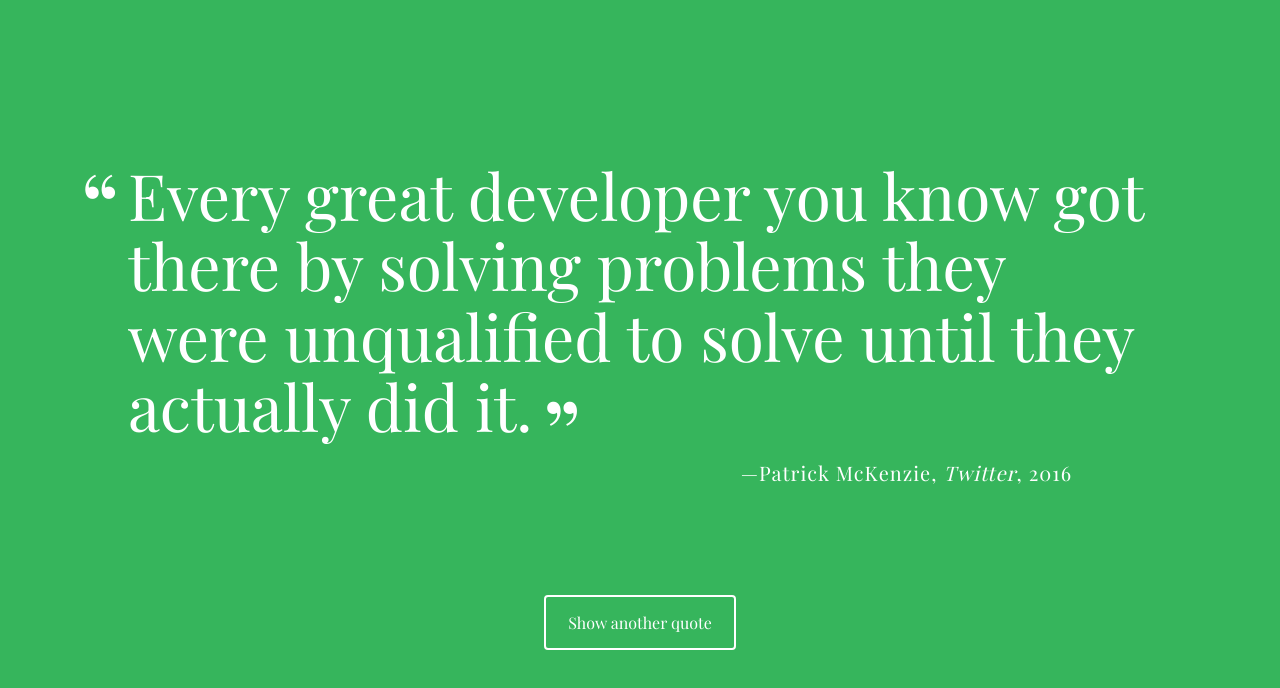
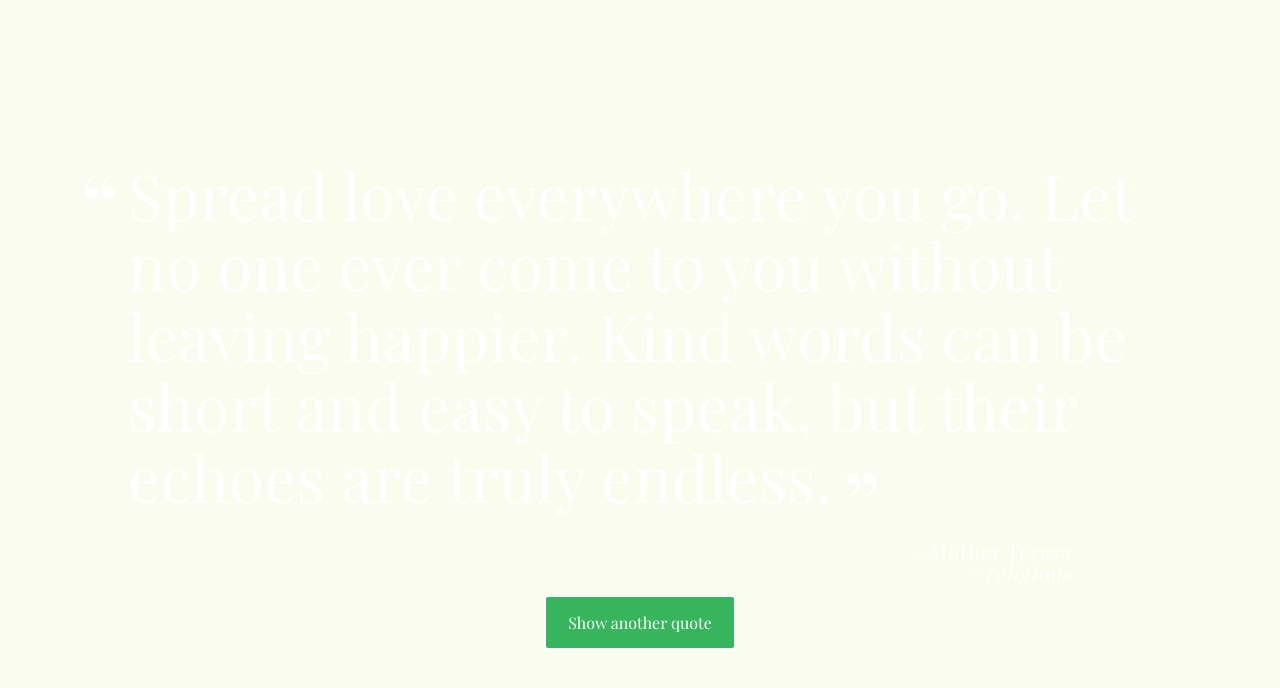
Before and after one commit to Peterturn/UnitOneRandomQuoteGen, a plain HTML site: page index.html in a window 1280 px wide. Both pictures are taken after a click on the button "Show another quote". Drawn offline with nearby package versions, Linux system fonts and the light colour scheme; a web font is replaced by a local one.

Commit message:
finishing touches to the code.
worked on random color function and the interval function as well.

```diff
--- a/css/styles.css
+++ b/css/styles.css
@@ -62,12 +62,19 @@ body {
 }
 
 .citation:before {
-  content: ", ";
+  content: " ~";
   font-style: normal;
 }
+.tag {
+  font-style: italic;
+}
 
+.tag:before {
+  content: "#";
+  font-style: normal;
+}
 .year:before {
-  content: ", ";
+  content: " ";
   font-style: normal;
 }
 
--- a/js/script.js
+++ b/js/script.js
@@ -3,158 +3,159 @@ Treehouse FSJS Techdegree:
 project 1 - A Random Quote Generator
 ******************************************/
 
-// Study guide for this project - https://drive.google.com/file/d/1s5grutGuQFwJcQP8bFwEI69Q8FCkGdDk/view?usp=sharing
-
-
-/***
-  Create the array of quote objects and name it `quotes`.
-  Add at least five quote objects to the `quotes` array.
-  Give each quote object a `quote` and `source` property.
-  Add the `citation` property to at least one object in the array.
-  Add the `year` property to at least one object in the array.
-  Use console.log() to log your array of quotes to the console.
-***/
-
 /*
 quotes selected at random from different affiliations, political parties, celeberities,
 religouse leaders, and television series. Quotes are picked in regard to positive wording and not
 according to any political or religious views they might hold.
-
 */
 
+//Vars for the random color function named: 'Function prettyColors()' near end of JS document.
+var red;
+var blue;
+var green;
+var randomColor;
+
+//Part one of coding project
+//Object array to hold quotes for random quote generator.
 var quotes =[
   {
     //Quote 1
-  author: 'Peppa Pig' ,
+  source: 'Peppa Pig' ,
     quote:'Everyone loves jumping up and down in muddy puddles!',
     citation: 'The Peppa Pig Series',
     tag:'television'
   },
   {
     //Quote 2
-  author: 'King David Benjessi, ' ,
+  source: 'King David Benjessi, ' ,
     quote:'God is our refuge and strength, an ever-present help in trouble.',
     citation: 'NKJV Bible, Psalm 46:1-3',
-    number:'religious'
+    tag:'religious'
 
 
   },
   {
     //Quote 3
-    author: 'Steve Jobs' ,
+    source: 'Steve Jobs' ,
       quote:'Design is not just what it looks like and feels like. Design is how it works. Innovation distinguishes between a leader and a follower. I want to put a ding in the universe.',
-      number:'business'
+      tag:'business'
   },
   {
     //Quote 4
-    author: 'Bill Gates' ,
+    source: 'Bill Gates' ,
       quote:'Success is a lousy teacher. It seduces smart people into thinking they can’t lose.',
-      number:'business'
+      tag:'business'
   },
   {
     //Quote 5
-    author: 'Mother Teresa' ,
+    source: 'Mother Teresa' ,
       quote:'Spread love everywhere you go. Let no one ever come to you without leaving happier. Kind words can be short and easy to speak, but their echoes are truly endless.',
-      number:'religious'
+      tag:'religious'
   },
   {
     //Quote 6
-    author: 'Bob Marley' ,
-      quote:'The truth is, everyone is going to hurt you. You just got to find the ones worth suffering for.',
-      number:'celeberities'
+    source: 'Ben Parker' ,
+      quote:'With great power, comes great responsibility.',
+      citation: 'Marvel Comics: The Amazing Spider-Man' ,
+      tag:'comics'
   },
   {
     //Quote 7
-    author: 'Jesus Christ' ,
+    source: 'Jesus Christ' ,
       quote:'For what shall it profit a man, if he gain the whole world, and suffer the loss of his soul?',
-      number:'religious'
+      tag:'religious'
   },
   {
     //Quote 8
-    author: 'David Hasselhoff' ,
+    source: 'David Hasselhoff' ,
       quote:'I am a cheesy over-the-top megalomaniac with a deep voice and the most amazing pecs.',
-      number:'celeberities'
+      tag:'celeberities'
   },
   {
     //Quote 9
-    author: 'George W. Bush' ,
+    source: 'George W. Bush' ,
       quote:'Some folks look at me and see a certain swagger, which in Texas is called "walking."',
-      number:'politics'
+      tag:'politics'
   },
   {
     //Quote 10
-    author: 'Donald Trump' ,
+    source: 'Donald Trump' ,
       quote:'No dream is too big. No challenge is too great. Nothing we want for our future is beyond our reach.',
       year: 'Nov 9, 2016',
-      number:'politics'
+      tag:'politics'
 
   },
   {
     //Quote 11
-    author: 'Britney Spears' ,
+    source: 'Britney Spears' ,
       quote:'The cool thing about being famous is traveling. I have always wanted to travel across seas, like to Canada and stuff.',
-      number:'celeberities'
+      tag:'celeberities'
   },
   {
     //Quote 12
-    author: 'Barack Obama' ,
+    source: 'Barack Obama' ,
       quote: 'If you are walking down the right path and you are willing to keep walking, eventually you will make progress.',
-      number:'politics'
+      tag:'politics'
   }
 ];
+//Log array to console to test 1st stage of code and check for errors.
+console.log(quotes);
+//End of Part 1 coding project: console test positive
 
-console.log(quotes);
 
-var message;
-var citation;
-
-/***
-  Create the `getRandomQuote` function to:
-   - Create a variable to store a random number
-   - Use the random number to `return` a random quote object from the `quotes` array.
-***/
-
+//Coding project part 2
+//Function random quote uses a random number to select a quote form the object array.
 function getRandomQuote(){
   //random number generator from zero to length of array
     var randomNum = Math.floor(Math.random() * quotes.length );
-//Array loop
-for ( var i=0; i<quotes.length; i++ ){
-//var grabQuote should return one of the quotes from the array by concatenating array + randomNum
+//var grabQuote returns one of the quotes from the array by concatenating array + randomNum
     var grabQuote = quotes[randomNum] ;
   return grabQuote;}
-}
 
+//Tests random quote generator in console
 console.log(getRandomQuote());
+//End of part 2 coding project: console test positive
 
-/***
-  Create the `printQuote` function to:
-   - Call the `getRandomQuote` function and assign it to a variable.
-   - Create a variable for the HTML string and set it equal to an empty string.
-   - Use the HTML template in the instructions or the markup in the index.html file, AND
-     the random quote vairable to build your HTML string.
-   - Add the quote and source section to the HTML string.
-   - Use an if statement to check for the citation property before adding it to the HTML string.
-   - Use an if statement to check for the year property before adding it to the HTML string.
-   - Don't forget to close that final `p` tag.
-   - Set the `innerHTML` of the `quote-box` div to the HTML string.
-***/
 
+//coding project part 3
+//Function grabs random quote by calling the quote function and then printing it with an HTML string.
 function printQuote(){
   var randomQuote = getRandomQuote();
+//Change background color with each new quote.
+  prettyColors();
+  //empty var for the html message
   var html= '';
-  html+='<h2>'+ randomQuote +'</h2>';
+  //using 'class' and 'id' to use the needed CSS styles and placement.
+  html+='<p class="quote" id="quote">'+ randomQuote.quote +' </p><br>';
+  html+='<p class="source" >'+ randomQuote.source + '  <br>';
+
+//'if' conditional statments for year, cittion, and tag when needed
+  if(randomQuote.year)
+  {html+='<span class="year"> date: ' + randomQuote.year + ' </span><br>';}
+  if(randomQuote.citation){
+    html+='<span class="citation"> ' + randomQuote.citation + ' </span><br>';}
+  if(randomQuote.tag){
+    html+='<span class="tag">' + randomQuote.tag + ' </span>';}
+    html+= '</p>';
+
+  var div = document.getElementById('quote-box');
+    div.innerHTML = html;
+
 }
 
 
-
-/***
-  When the "Show another quote" button is clicked, the event listener
-  below will be triggered, and it will call, or "invoke", the `printQuote`
-  function. So do not make any changes to the line of code below this
-  comment.
-***/
-
+/// Dont Touch This Code!
 document.getElementById('loadQuote').addEventListener("click", printQuote, false);
 
 
-// Remember to delete the comments that came with this file, and replace them with your own code comments.
+//color change function  'common code from TreeHouse workshop, MDN, and other code sources'
+function prettyColors(){
+  red = Math.floor(Math.random() * 256 );
+  blue = Math.floor(Math.random() * 256 );
+  green = Math.floor(Math.random() * 256 );
+  randomColor =  'rgb('+ red+ ',' + blue+ ',' + green +')';
+//Changes the CSS background color each time the button is clicked
+  document.body.style.backgroundColor = randomColor;
+}
+
+setInterval(printQuote, 20000);
```
